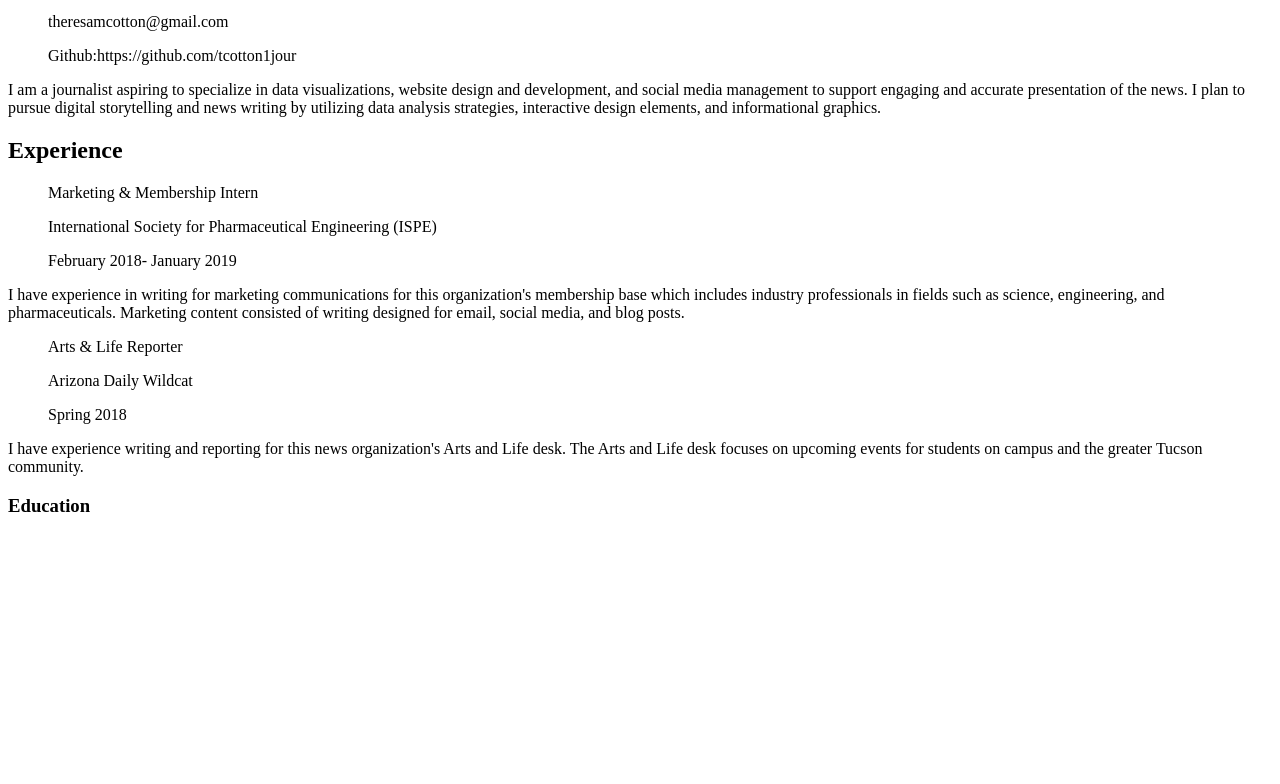
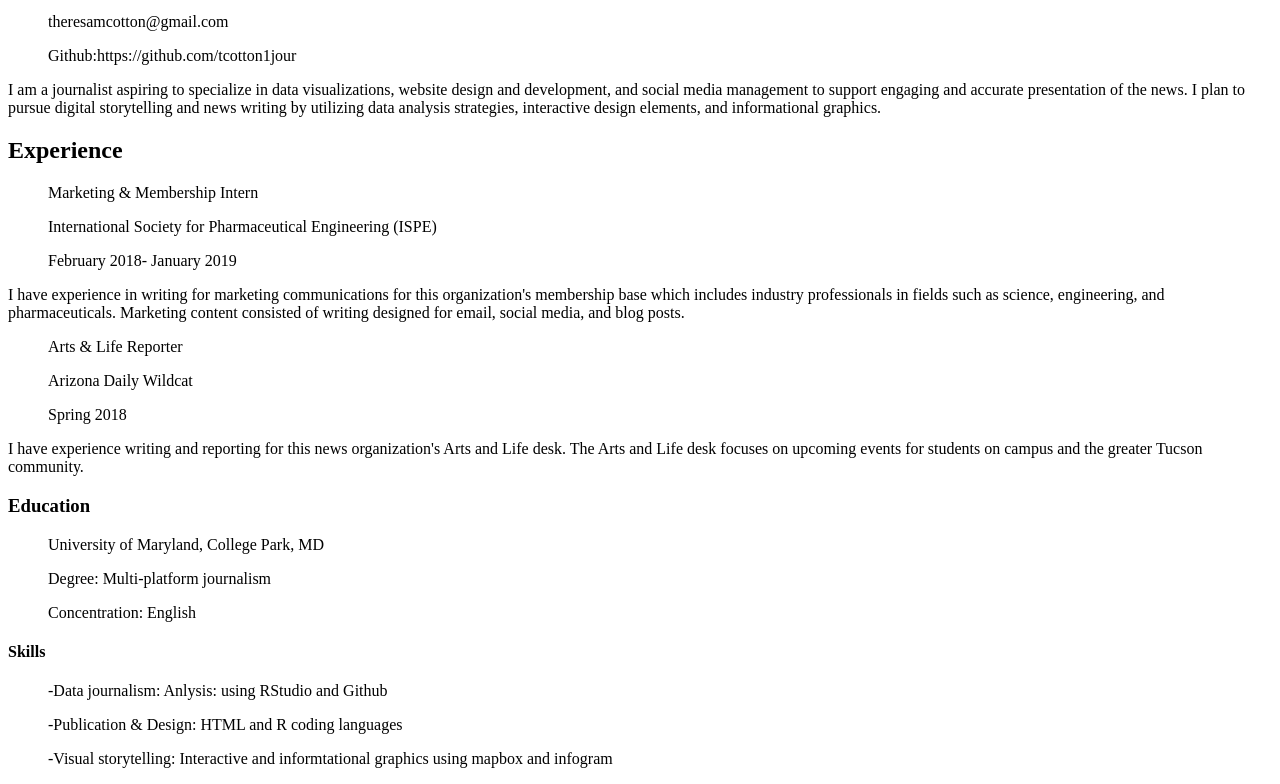
Before and after one commit to tcotton1jour/Theresa-Jour352, a plain HTML site: page resume/index.html in a window 1280 px wide. Shown: the part 87-871 px from the top of the page. Before the commit the page ends 800 px from the top, so only its background shows below. Drawn offline with Linux system fonts and the light colour scheme.

Commit message:
added text

```diff
--- a/resume/index.html
+++ b/resume/index.html
@@ -34,7 +34,14 @@ desk. The Arts and Life desk focuses on upcoming events for students on campus
 and the greater Tucson community.
 </p>
 <h3>Education</h3>
-
+<ol>University of Maryland, College Park, MD</ol>
+<ol>Degree: Multi-platform journalism</ol>
+<ol>Concentration: English</ol>
+<h4>Skills</h4>
+<ol>-Data journalism: Anlysis: using RStudio and Github</ol>
+<ol>-Publication & Design: HTML and R coding languages</ol>
+<ol>-Visual storytelling: Interactive and informtational graphics using
+  mapbox and infogram</ol>
   </body>
 
   </html>
```
